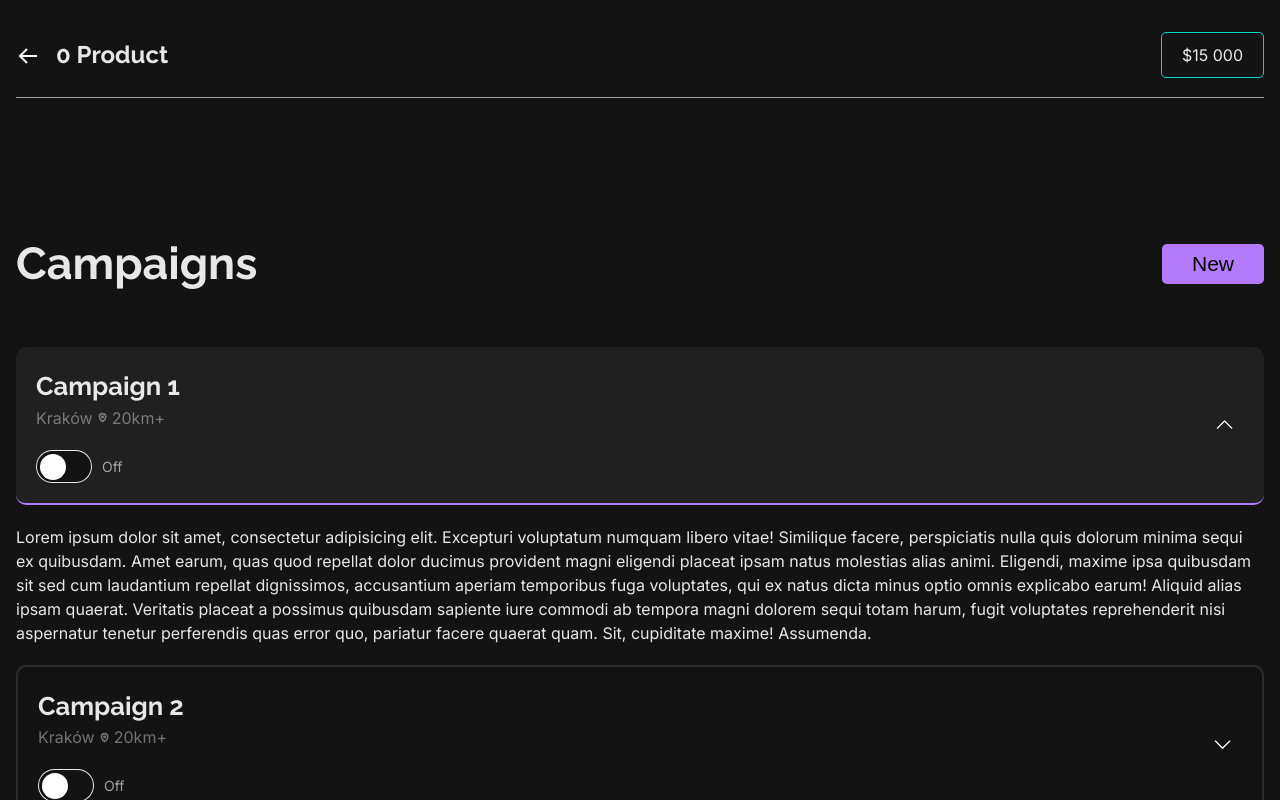
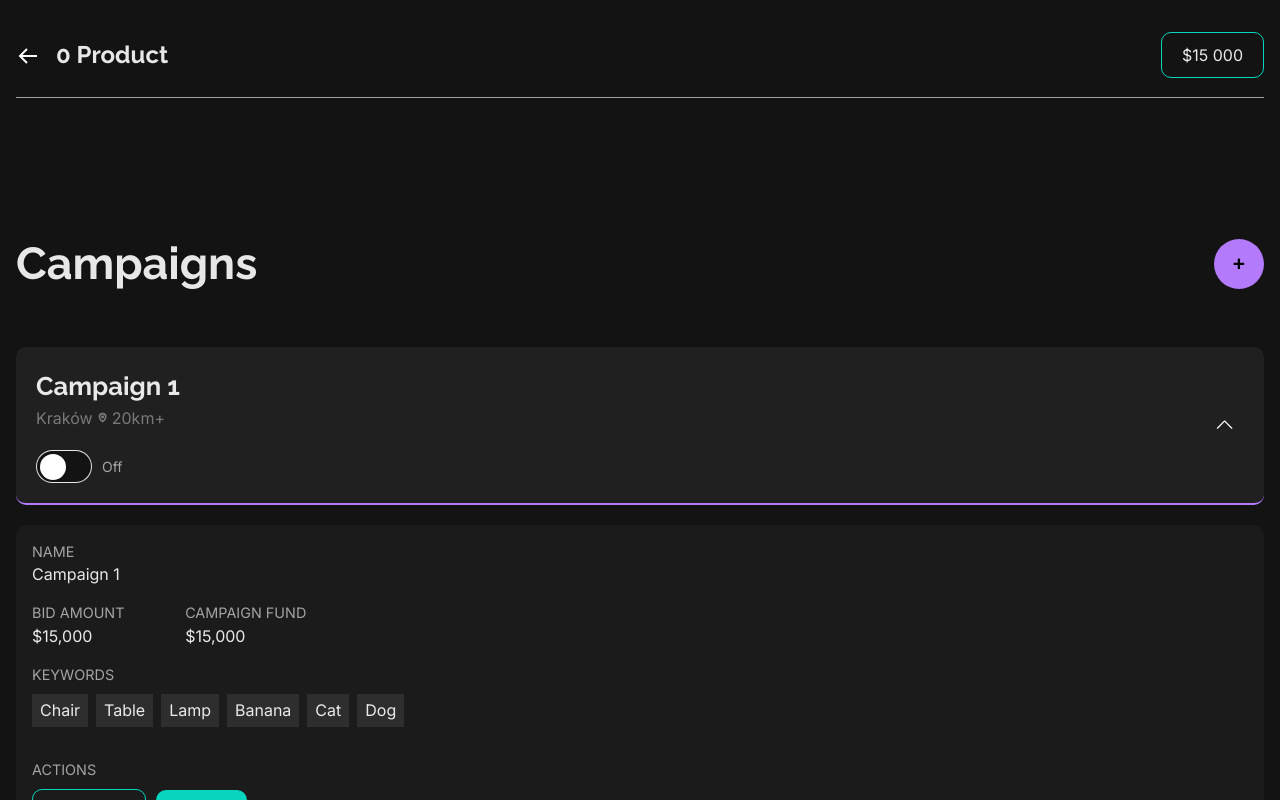
Before and after one commit to przemyslawmatraj/product-campaigns, a React (Vite) app: page /product/0 in a window 1280 px wide. Both pictures are taken after a click on the element 64 px from the left and 466 px from the top of the page. Shown: the top 800 px of the page. Built offline with nearby package versions, Linux system fonts and the light colour scheme.

Commit message:
feat: add CampaignContent to CampaignTile

```diff
--- a/src/components/Amount/Amount.module.scss
+++ b/src/components/Amount/Amount.module.scss
@@ -1,5 +1,5 @@
 .amount {
   padding: 10px 20px;
-  border-radius: 5px;
+  border-radius: 10px;
   border: 1px solid var(--clr-secondary);
 }
--- /dev/null
+++ b/src/components/CampaignActions/CampaignActions.module.scss
@@ -0,0 +1,31 @@
+.wrapper {
+  background-color: var(--clr-bg-200);
+  padding: 1rem;
+  row-gap: 1rem;
+  border-radius: 0 0 10px 10px;
+}
+
+.label {
+  text-transform: uppercase;
+  font-size: 0.9rem;
+  color: var(--clr-text-300);
+  display: block;
+  margin-bottom: 0.5rem;
+}
+
+.button {
+  border: none;
+  border-radius: 10px;
+  background: var(--clr-secondary);
+  font-weight: 400;
+  color: var(--clr-text-black);
+  font-size: 18px;
+  padding: 8px 30px;
+  cursor: pointer;
+  &:first-of-type {
+    margin-right: 10px;
+    background: transparent;
+    border: 1px solid var(--clr-secondary);
+    color: var(--clr-text-400);
+  }
+}
--- /dev/null
+++ b/src/components/CampaignActions/CampaignActions.tsx
@@ -0,0 +1,13 @@
+import styles from "./CampaignActions.module.scss";
+
+const CampaignActions = () => {
+  return (
+    <div className={styles.wrapper}>
+      <span className={styles.label}>Actions</span>
+      <button className={styles.button}>Delete</button>
+      <button className={styles.button}>Edit</button>
+    </div>
+  );
+};
+
+export default CampaignActions;
--- /dev/null
+++ b/src/components/CampaignContent/CampaignContent.module.scss
@@ -0,0 +1,41 @@
+.wrapper {
+  display: flex;
+  flex-wrap: wrap;
+  background-color: var(--clr-bg-200);
+  padding: 1rem;
+  row-gap: 1rem;
+  border-radius: 10px 10px 0 0;
+}
+
+.label {
+  text-transform: uppercase;
+  font-size: 0.9rem;
+  color: var(--clr-text-300);
+}
+
+.field {
+  &Name {
+    grid-column: 1 / 3;
+  }
+  &Group {
+    display: grid;
+    grid-template-columns: 1fr 1fr;
+    column-gap: 2rem;
+    row-gap: 1rem;
+  }
+  &Big {
+    width: 100%;
+  }
+}
+
+.keyword {
+  background-color: var(--clr-bg-400);
+  padding: 0.3rem 0.5rem;
+}
+
+.keywords {
+  display: flex;
+  gap: 0.5rem;
+  flex-wrap: wrap;
+  margin-top: 0.5rem;
+}
--- /dev/null
+++ b/src/components/CampaignContent/CampaignContent.tsx
@@ -0,0 +1,35 @@
+import styles from "./CampaignContent.module.scss";
+import clsx from "clsx";
+const CampaignContent = () => {
+  return (
+    <div className={styles.wrapper}>
+      <div className={styles.fieldGroup}>
+        <div className={clsx(styles.field, styles.fieldName)}>
+          <div className={styles.label}>Name</div>
+          <div className={styles.value}>Campaign 1</div>
+        </div>
+        <div className={styles.field}>
+          <div className={styles.label}>Bid Amount</div>
+          <div className={styles.value}>$15,000</div>
+        </div>
+        <div className={styles.field}>
+          <div className={styles.label}>Campaign Fund</div>
+          <div className={styles.value}>$15,000</div>
+        </div>
+      </div>
+      <div className={clsx(styles.field, styles.fieldBig)}>
+        <div className={styles.label}>Keywords</div>
+        <div className={styles.keywords}>
+          <span className={styles.keyword}>Chair</span>
+          <span className={styles.keyword}>Table</span>
+          <span className={styles.keyword}>Lamp</span>
+          <span className={styles.keyword}>Banana</span>
+          <span className={styles.keyword}>Cat</span>
+          <span className={styles.keyword}>Dog</span>
+        </div>
+      </div>
+    </div>
+  );
+};
+
+export default CampaignContent;
--- a/src/components/CampaignTile/CampaignTile.tsx
+++ b/src/components/CampaignTile/CampaignTile.tsx
@@ -3,6 +3,8 @@ import clsx from "clsx";
 import styles from "./CampaignTile.module.scss";
 import { GrFormLocation } from "react-icons/gr";
 import Switch from "../Switch/Switch";
+import CampaignContent from "../CampaignContent/CampaignContent";
+import CampaignActions from "../CampaignActions/CampaignActions";
 
 interface CampaignTileProps {
   i: number;
@@ -38,17 +40,8 @@ CampaignTileProps) => {
         <Switch active={active} />
       </Header>
       <Content isOpen={isOpen}>
-        Lorem ipsum dolor sit amet, consectetur adipisicing elit. Excepturi
-        voluptatum numquam libero vitae! Similique facere, perspiciatis nulla
-        quis dolorum minima sequi ex quibusdam. Amet earum, quas quod repellat
-        dolor ducimus provident magni eligendi placeat ipsam natus molestias
-        alias animi. Eligendi, maxime ipsa quibusdam sit sed cum laudantium
-        repellat dignissimos, accusantium aperiam temporibus fuga voluptates,
-        qui ex natus dicta minus optio omnis explicabo earum! Aliquid alias
-        ipsam quaerat. Veritatis placeat a possimus quibusdam sapiente iure
-        commodi ab tempora magni dolorem sequi totam harum, fugit voluptates
-        reprehenderit nisi aspernatur tenetur perferendis quas error quo,
-        pariatur facere quaerat quam. Sit, cupiditate maxime! Assumenda.
+        <CampaignContent />
+        <CampaignActions />
       </Content>
     </article>
   );
@@ -84,7 +77,7 @@ const Content = ({
 }) => (
   <AnimatePresence initial={false}>
     {isOpen && (
-      <motion.p
+      <motion.div
         key="content"
         initial="collapsed"
         animate="open"
@@ -97,7 +90,7 @@ const Content = ({
         className={styles.content}
       >
         {children}
-      </motion.p>
+      </motion.div>
     )}
   </AnimatePresence>
 );
--- a/src/components/Carousel/Carousel.module.scss
+++ b/src/components/Carousel/Carousel.module.scss
@@ -10,10 +10,8 @@
     inset: 0;
     background: linear-gradient(90deg, rgba(0, 0, 0, 0) 80%, rgb(7, 7, 7) 100%);
     opacity: 1;
-  }
 
-  &Mobile {
-    &::after {
+    @media screen and (max-width: 768px) {
       background: linear-gradient(
         90deg,
         rgba(0, 0, 0, 0) 90%,
--- a/src/components/Carousel/Carousel.tsx
+++ b/src/components/Carousel/Carousel.tsx
@@ -2,7 +2,6 @@ import { useState, useRef, useEffect } from "react";
 import { motion, AnimatePresence } from "framer-motion";
 import styles from "./Carousel.module.scss";
 import useMobile from "../../hooks/useMobile";
-import clsx from "clsx";
 
 import CarouselItem from "../CarouselItem/CarouselItem";
 
@@ -20,12 +19,7 @@ const Carousel = () => {
   }, []);
 
   return (
-    <motion.div
-      ref={carouselRef}
-      className={clsx(styles.wrapper, {
-        [styles.wrapperMobile]: isMobile,
-      })}
-    >
+    <motion.div ref={carouselRef} className={styles.wrapper}>
       <motion.ul
         className={styles.carousel}
         drag="x"
@@ -42,7 +36,7 @@ const Carousel = () => {
               isMobile={isMobile}
               id={index.toString()}
               name={`Product ${index}`}
-              image={`https://thispersondoesnotexist.com/image?r=${index}`}
+              image={`https://thisrentaldoesnotexist.com/img-new/img1.jpg`}
               campaignsCount={index}
             />
           ))}
--- a/src/components/CarouselItem/CarouselItem.module.scss
+++ b/src/components/CarouselItem/CarouselItem.module.scss
@@ -60,7 +60,7 @@
       font-weight: 700;
       width: min-content;
       padding: 10px 20px;
-      border-radius: 5px;
+      border-radius: 10px;
       cursor: pointer;
       border: none;
     }
--- a/src/pages/Product/Product.module.scss
+++ b/src/pages/Product/Product.module.scss
@@ -18,10 +18,12 @@
 
 .button {
   border: none;
-  border-radius: 5px;
+  border-radius: 50%;
   background: var(--clr-primary);
-  font-weight: 400;
+  font-weight: 700;
   color: var(--clr-text-black);
   font-size: 21px;
-  padding: 8px 30px;
+  width: 50px;
+  height: 50px;
+  cursor: pointer;
 }
--- a/src/pages/Product/Product.tsx
+++ b/src/pages/Product/Product.tsx
@@ -12,14 +12,7 @@ const Product = () => {
     <section className={styles.wrapper}>
       <header className={styles.header}>
         <h1 className={styles.title}>Campaigns</h1>
-        <button
-          className={styles.button}
-          onClick={() => {
-            console.log("clicked");
-          }}
-        >
-          New
-        </button>
+        <button className={styles.button}>+</button>
       </header>
       {Array(5)
         .fill(0)
@@ -29,7 +22,7 @@ const Product = () => {
             expanded={expanded}
             setExpanded={setExpanded}
             key={i}
-            active={i === 0}
+            active={i + 1 > 0 && i < 3 ? true : false}
           />
         ))}
     </section>
```
